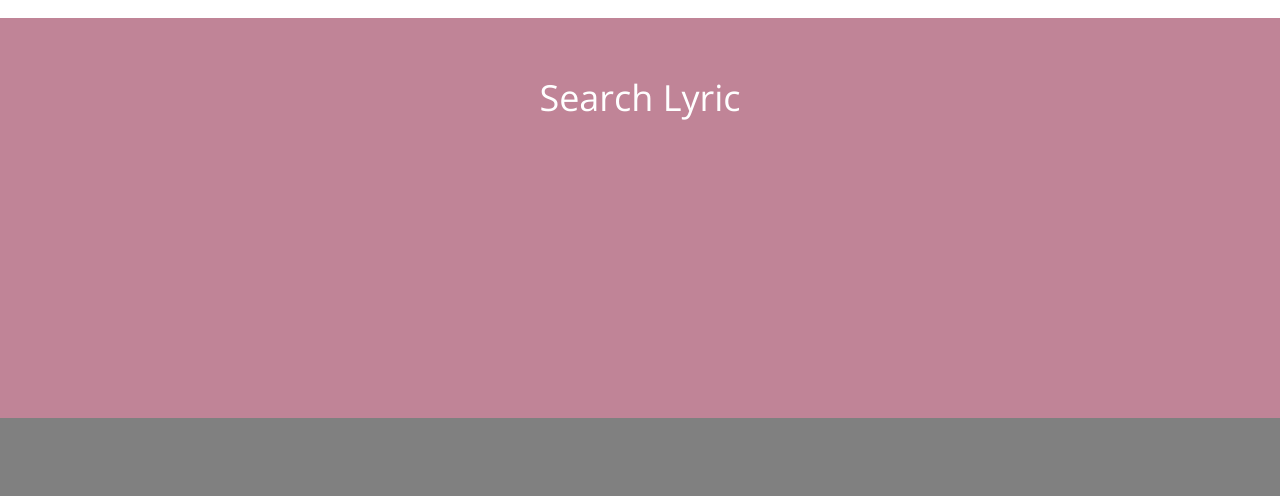
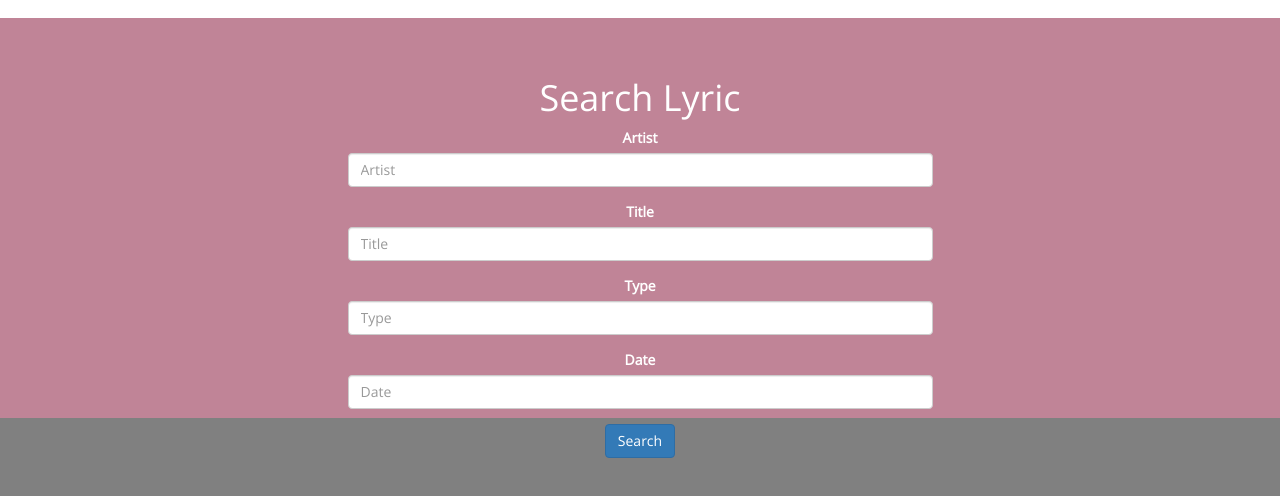
Before and after one commit to wujot/learning-git-2, a plain HTML site: page index.html in a window 1280 px wide. Shown: the part 960-1456 px from the top of the page. Drawn offline with nearby package versions, Linux system fonts and the light colour scheme; a web font is replaced by a local one.

Commit message:
Extend Form

```diff
--- a/index.html
+++ b/index.html
@@ -82,6 +82,25 @@
 		<section class="search text-center">
 			<div class="container">
 				<h1>Search Lyric</h1>
+				<form>
+				  <div class="form-group">
+				    <label for="artist">Artist</label>
+				    <input type="text" class="form-control" id="artist" placeholder="Artist">
+				  </div>
+				  <div class="form-group">
+				    <label for="title">Title</label>
+				    <input type="text" class="form-control" id="title" placeholder="Title">
+				  </div>
+				  <div class="form-group">
+				    <label for="type">Type</label>
+				    <input type="text" class="form-control" id="type" placeholder="Type">
+				  </div>
+				  <div class="form-group">
+				    <label for="date">Date</label>
+				    <input type="text" class="form-control" id="date" placeholder="Date">
+				  </div>
+				  <button type="submit" class="btn btn-primary">Search</button>
+				</form>
 			</div>
 		</section>
 		<!-- Footer -->
--- a/sass/style.scss
+++ b/sass/style.scss
@@ -138,6 +138,10 @@ body {
 	height: 400px;
 	background-color: #c08497;
 	color: #fff;
+	form {
+		margin: 0 auto;
+		width: 50%;
+	}
 }
 
 footer {
```
Also changed, not shown: sass/style.css.
